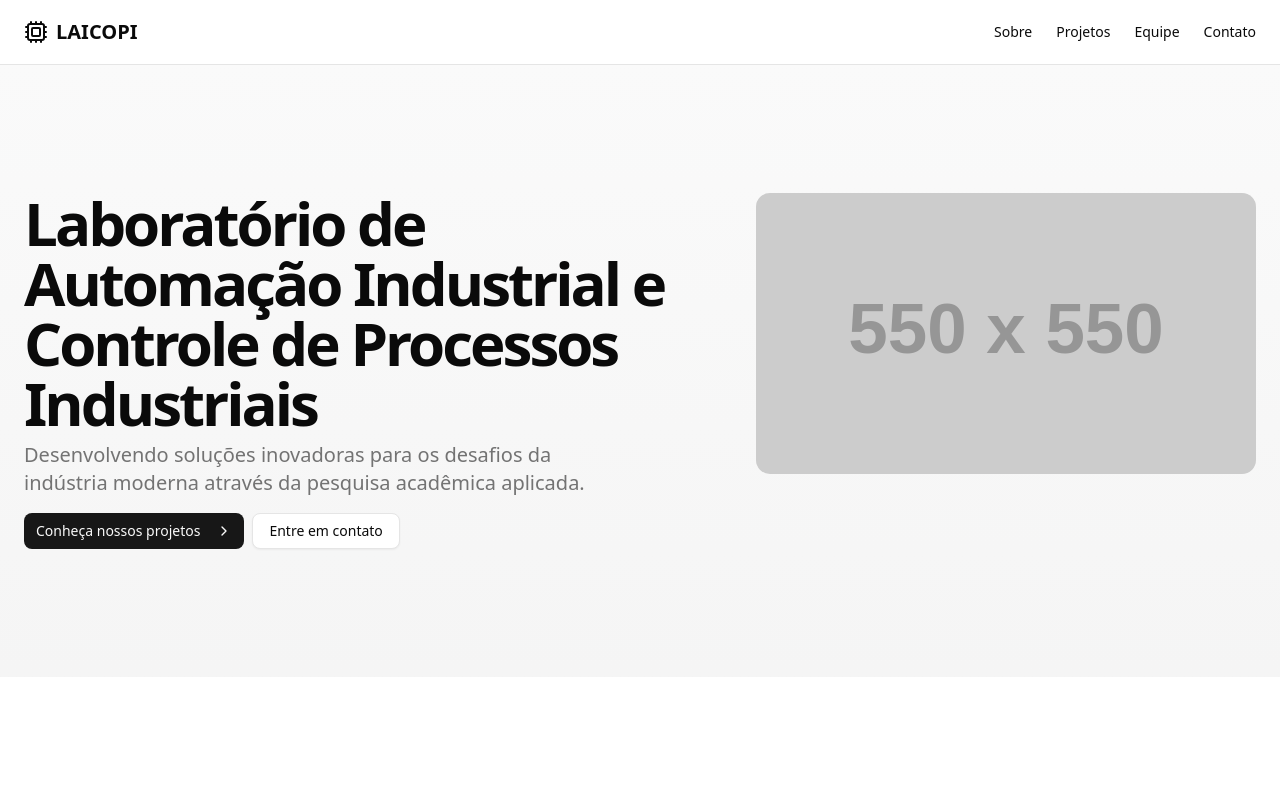
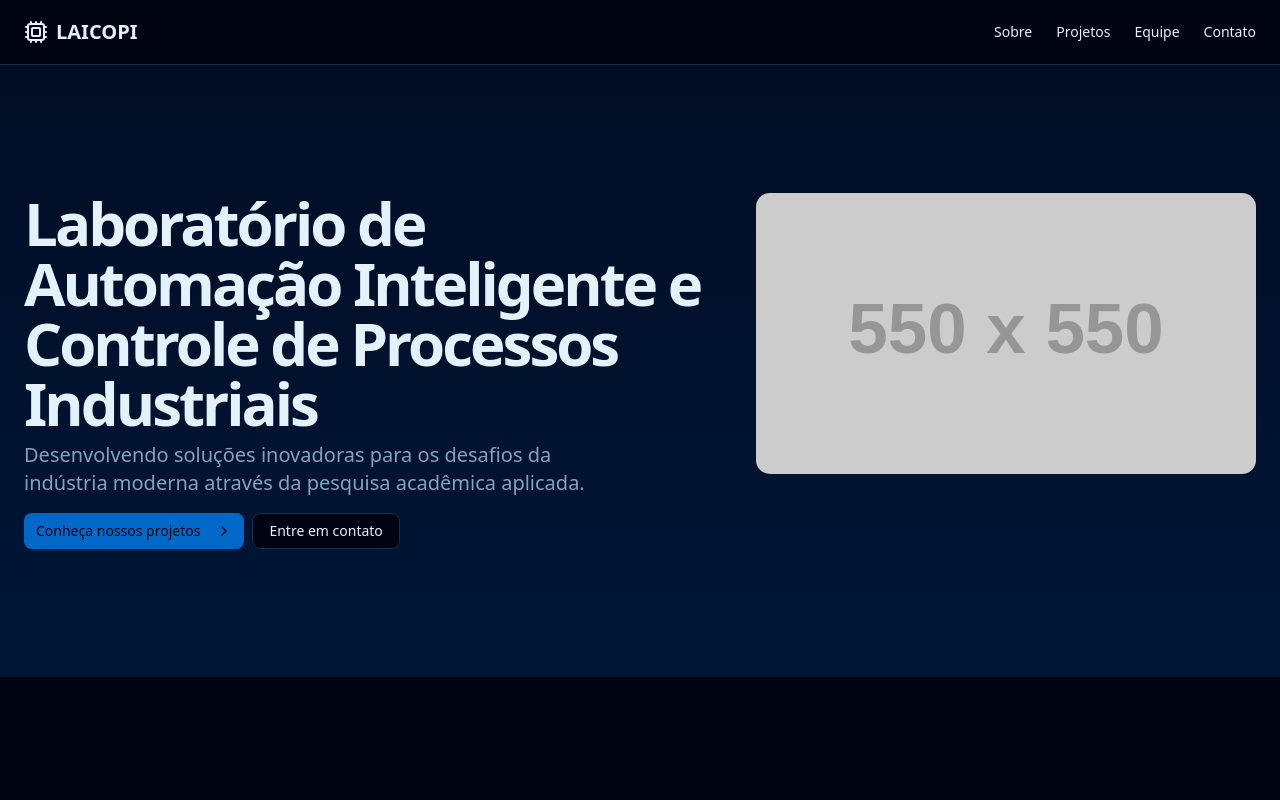
Before and after one commit to theralab/LAICOPI-landingpage, a Next.js app: page / in a window 1280 px wide. Shown: the top 800 px of the page. Built offline with nearby package versions, Linux system fonts and the light colour scheme.

Commit message:
mudança nas cores

```diff
--- a/src/app/globals.css
+++ b/src/app/globals.css
@@ -45,77 +45,43 @@
 
 :root {
   --radius: 0.625rem;
-  --background: oklch(1 0 0);
-  --foreground: oklch(0.145 0 0);
-  --card: oklch(1 0 0);
-  --card-foreground: oklch(0.145 0 0);
-  --popover: oklch(1 0 0);
-  --popover-foreground: oklch(0.145 0 0);
-  --primary: oklch(0.205 0 0);
-  --primary-foreground: oklch(0.985 0 0);
-  --secondary: oklch(0.97 0 0);
-  --secondary-foreground: oklch(0.205 0 0);
-  --muted: oklch(0.97 0 0);
-  --muted-foreground: oklch(0.556 0 0);
-  --accent: oklch(0.97 0 0);
-  --accent-foreground: oklch(0.205 0 0);
-  --destructive: oklch(0.577 0.245 27.325);
-  --border: oklch(0.922 0 0);
-  --input: oklch(0.922 0 0);
-  --ring: oklch(0.708 0 0);
-  --chart-1: oklch(0.646 0.222 41.116);
-  --chart-2: oklch(0.6 0.118 184.704);
-  --chart-3: oklch(0.398 0.07 227.392);
-  --chart-4: oklch(0.828 0.189 84.429);
-  --chart-5: oklch(0.769 0.188 70.08);
-  --sidebar: oklch(0.985 0 0);
-  --sidebar-foreground: oklch(0.145 0 0);
-  --sidebar-primary: oklch(0.205 0 0);
-  --sidebar-primary-foreground: oklch(0.985 0 0);
-  --sidebar-accent: oklch(0.97 0 0);
-  --sidebar-accent-foreground: oklch(0.205 0 0);
-  --sidebar-border: oklch(0.922 0 0);
-  --sidebar-ring: oklch(0.708 0 0);
-}
-
-.dark {
-  --background: oklch(0.145 0 0);
-  --foreground: oklch(0.985 0 0);
-  --card: oklch(0.205 0 0);
-  --card-foreground: oklch(0.985 0 0);
-  --popover: oklch(0.205 0 0);
-  --popover-foreground: oklch(0.985 0 0);
-  --primary: oklch(0.922 0 0);
-  --primary-foreground: oklch(0.205 0 0);
-  --secondary: oklch(0.269 0 0);
-  --secondary-foreground: oklch(0.985 0 0);
-  --muted: oklch(0.269 0 0);
-  --muted-foreground: oklch(0.708 0 0);
-  --accent: oklch(0.269 0 0);
-  --accent-foreground: oklch(0.985 0 0);
+  --background: oklch(0.1 0.05 240);
+  --foreground: oklch(0.95 0.02 240);
+  --card: oklch(0.15 0.07 245);
+  --card-foreground: oklch(0.95 0.02 240);
+  --popover: oklch(0.15 0.07 245);
+  --popover-foreground: oklch(0.95 0.02 240);
+  --primary: oklch(0.5 0.2 240);
+  --primary-foreground: oklch(0.1 0.05 240);
+  --secondary: oklch(0.2 0.1 245);
+  --secondary-foreground: oklch(0.95 0.02 240);
+  --muted: oklch(0.2 0.08 245);
+  --muted-foreground: oklch(0.7 0.05 240);
+  --accent: oklch(0.25 0.12 245);
+  --accent-foreground: oklch(0.95 0.02 240);
   --destructive: oklch(0.704 0.191 22.216);
-  --border: oklch(1 0 0 / 10%);
-  --input: oklch(1 0 0 / 15%);
-  --ring: oklch(0.556 0 0);
+  --border: oklch(0.3 0.05 240);
+  --input: oklch(0.3 0.05 240);
+  --ring: oklch(0.4 0.15 240);
   --chart-1: oklch(0.488 0.243 264.376);
   --chart-2: oklch(0.696 0.17 162.48);
   --chart-3: oklch(0.769 0.188 70.08);
   --chart-4: oklch(0.627 0.265 303.9);
   --chart-5: oklch(0.645 0.246 16.439);
-  --sidebar: oklch(0.205 0 0);
-  --sidebar-foreground: oklch(0.985 0 0);
-  --sidebar-primary: oklch(0.488 0.243 264.376);
-  --sidebar-primary-foreground: oklch(0.985 0 0);
-  --sidebar-accent: oklch(0.269 0 0);
-  --sidebar-accent-foreground: oklch(0.985 0 0);
-  --sidebar-border: oklch(1 0 0 / 10%);
-  --sidebar-ring: oklch(0.556 0 0);
+  --sidebar: oklch(0.15 0.07 245);
+  --sidebar-foreground: oklch(0.95 0.02 240);
+  --sidebar-primary: oklch(0.5 0.2 240);
+  --sidebar-primary-foreground: oklch(0.95 0.02 240);
+  --sidebar-accent: oklch(0.25 0.12 245);
+  --sidebar-accent-foreground: oklch(0.95 0.02 240);
+  --sidebar-border: oklch(0.3 0.05 240);
+  --sidebar-ring: oklch(0.4 0.15 240);
 }
-
 @layer base {
   * {
     @apply border-border outline-ring/50;
   }
+
   body {
     @apply bg-background text-foreground;
   }
--- a/src/app/layout.tsx
+++ b/src/app/layout.tsx
@@ -14,7 +14,7 @@ const geistMono = Geist_Mono({
 
 export const metadata: Metadata = {
   title: "LAICOPI",
-  description: "Laboratório de Automação Industrial e Controle de Processos Industriais",
+  description: "Laboratório de Automação Inteligente e Controle de Processos Industriais",
 };
 
 export default function RootLayout({
--- a/src/components/sections/about-section.tsx
+++ b/src/components/sections/about-section.tsx
@@ -9,7 +9,7 @@ export default function AboutSection() {
           <div className="space-y-2">
             <h2 className="text-3xl font-bold tracking-tighter sm:text-5xl">Sobre o Laboratório</h2>
             <p className="max-w-[900px] text-muted-foreground md:text-xl/relaxed lg:text-base/relaxed xl:text-xl/relaxed">
-              Nosso laboratório é dedicado à pesquisa e desenvolvimento de soluções inovadoras em automação e controle
+              Nosso laboratório é dedicado à pesquisa e desenvolvimento de soluções inovadoras em automação inteligente e controle
               de processos industriais.
             </p>
           </div>
--- a/src/components/sections/hero-section.tsx
+++ b/src/components/sections/hero-section.tsx
@@ -11,7 +11,7 @@ export default function HeroSection() {
           <div className="flex flex-col justify-center space-y-4">
             <div className="space-y-2">
               <h1 className="text-3xl font-bold tracking-tighter sm:text-5xl xl:text-6xl/none">
-                Laboratório de Automação Industrial e Controle de Processos Industriais
+                Laboratório de Automação Inteligente e Controle de Processos Industriais
               </h1>
               <p className="max-w-[600px] text-muted-foreground md:text-xl">
                 Desenvolvendo soluções inovadoras para os desafios da indústria moderna através da pesquisa acadêmica
```
